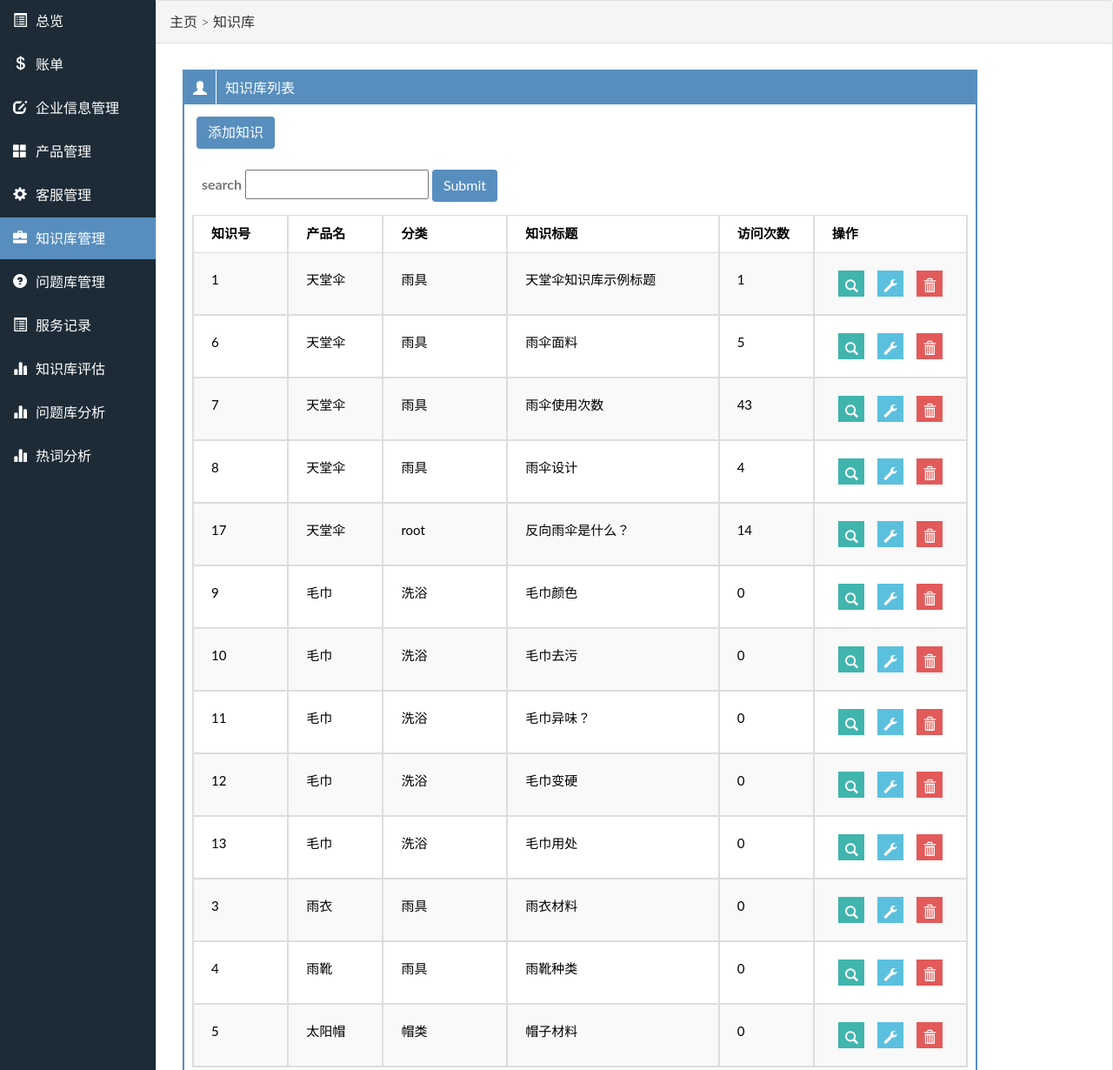
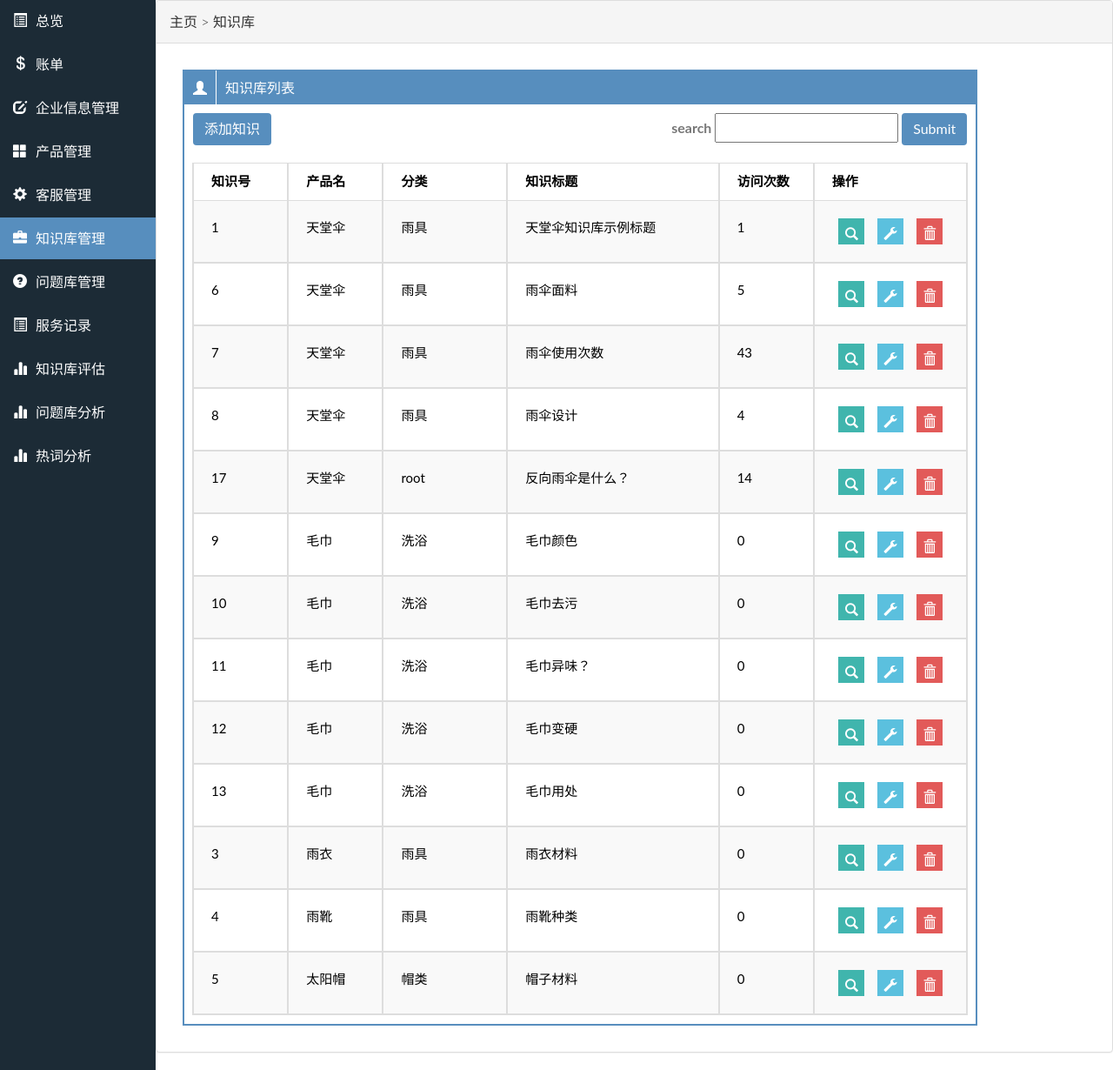
Before and after one commit to ladit/EService, a PHP site: page /enterprise/knowledge_manage.php in a window 1280 px wide. Shown: the part 50-1280 px from the top of the page at 87% size. Run offline with PHP 8.4, Linux system fonts and the light colour scheme; the visitor is signed in with stand-in values (Sample User, id 1); data comes from the database, SQL or seed files in the repository.

Commit message:
Optimization interface

```diff
--- a/web/assets/css/enterprise-common.css
+++ b/web/assets/css/enterprise-common.css
@@ -100,9 +100,10 @@ body{
   text-align: center;
 }
 .inform-block-top a{
+  display: block;
   height: auto;
   color: white;
-  font-size: 22px;
+  font-size: 46px;
   font-weight: 400;
   text-align: center;
 }
@@ -176,6 +177,7 @@ body{
   color: white;
 }
 .pro-block a{
+  display: block;
   text-align: center;
   margin-top: 55px;
   color: white;
@@ -1052,3 +1054,23 @@ img#pro-image-place{
   color: white;
   background: #578EBE;
 }
+
+.search-button-flex{
+  display: flex;
+  align-items: center;
+}
+.search-button-flex button{
+  font-size: 16px;
+  color: white;
+  background: #578EBE;
+  margin-left: 10px;
+}
+.search-button-flex form{
+  flex: 1;
+  margin-left: auto;
+  margin-right: 10px;
+  text-align: right;
+}
+.search-button-flex form label{
+  margin: 0;
+}
--- a/web/enterprise/cs_manage.php
+++ b/web/enterprise/cs_manage.php
@@ -57,12 +57,15 @@
                 <span>客服列表</span>
               </div>
               <div class="cs-list-body">
+                <div class="search-button-flex">
                   <button type="button" class="btn" onclick=location.href="cs_add.php">添加客服</button>
                   <form action="">
                     <label for="search">搜索</label>
                     <input type="text" id="search">
                     <input type="submit" class="btn">
                   </form>
+                </div>
+
                  <table class="table table-striped table-bordered">
                   <thead>
                     <tr>
--- a/web/enterprise/knowledge_manage.php
+++ b/web/enterprise/knowledge_manage.php
@@ -56,7 +56,8 @@
                 <span>知识库列表</span>
               </div>
               <div class="kno-list-body">
-                <button type="button" class="btn" onclick=location.href="knowledge_add.php">添加知识</button>
+                <div class="search-button-flex">
+                  <button type="button" class="btn" onclick=location.href="knowledge_add.php">添加知识</button>
                 <form action="">
                   <label for="search">
                     <span>search</span>
@@ -64,6 +65,7 @@
                     <input type="submit" class="btn">
                   </label>
                 </form>
+                </div>
                 <table class="table table-striped table-bordered">
                   <thead>
                     <tr>
--- a/web/enterprise/product_manage.php
+++ b/web/enterprise/product_manage.php
@@ -57,6 +57,7 @@
                 <span>产品列表</span>
               </div>
               <div class="pro-list-body">
+                <div class="search-button-flex">
                   <button type="buttom" class="btn" onclick=location.href="product_add.php">添加产品</button>
                   <form action="">
                     <label for="search">
@@ -65,6 +66,7 @@
                       <input type="submit" class="btn">
                     </label>
                   </form>
+                </div>
                 <table class="table table-striped table-bordered">
                   <thead>
                     <tr>
--- a/web/enterprise/question_manage.php
+++ b/web/enterprise/question_manage.php
@@ -46,9 +46,7 @@
       </div>
       <div class="container-right">
         <div class="panel panel-default">
-          <div class="panel-heading">
-			主页 > 问题库
-		  </div>
+          <div class="panel-heading">主页 > 问题库</div>
           <div class="panel-body">
             <div class="que-list">
               <div class="que-list-heading">
@@ -57,6 +55,7 @@
                 <span>问题列表</span>
               </div>
               <div class="que-list-body">
+                <div class="search-button-flex">
                   <button type="buttom" class="btn" onclick=location.href="question_add.php">添加问题</button>
                   <form action="">
                     <label for="search">
@@ -65,6 +64,7 @@
                       <input type="submit" class="btn">
                     </label>
                   </form>
+                </div>
                 <span>待查问题表：</span>
                 <table class="table table-striped table-bordered">
                   <thead>
--- a/web/functions/generate_captcha.php
+++ b/web/functions/generate_captcha.php
@@ -13,6 +13,6 @@ session_start();
 require_once __DIR__ . '/captcha_image.php';
 
 //运行验证码函数。通过数据库的_captcha方法，设置验证码的各种属性,生成图片
-_captcha(165,55,6,false);
+_captcha(208,55,6,false);
 
 ?>
```
Also changed, not shown: web/assets/css/index-common.css (+9 -1 lines), web/cs_login.php (+5 -4 lines), web/enterprise_login.php (+5 -4 lines). Lines whose indentation alone changed are shown as unchanged.
